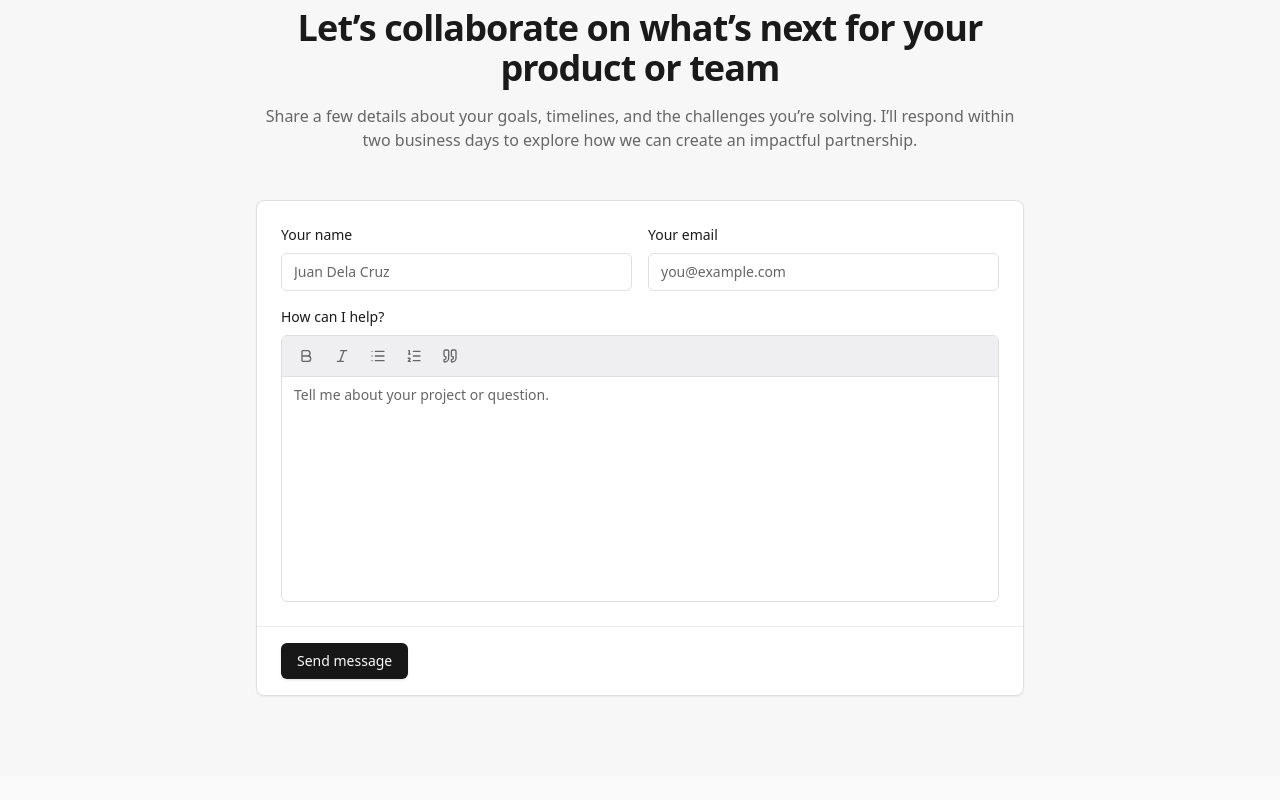
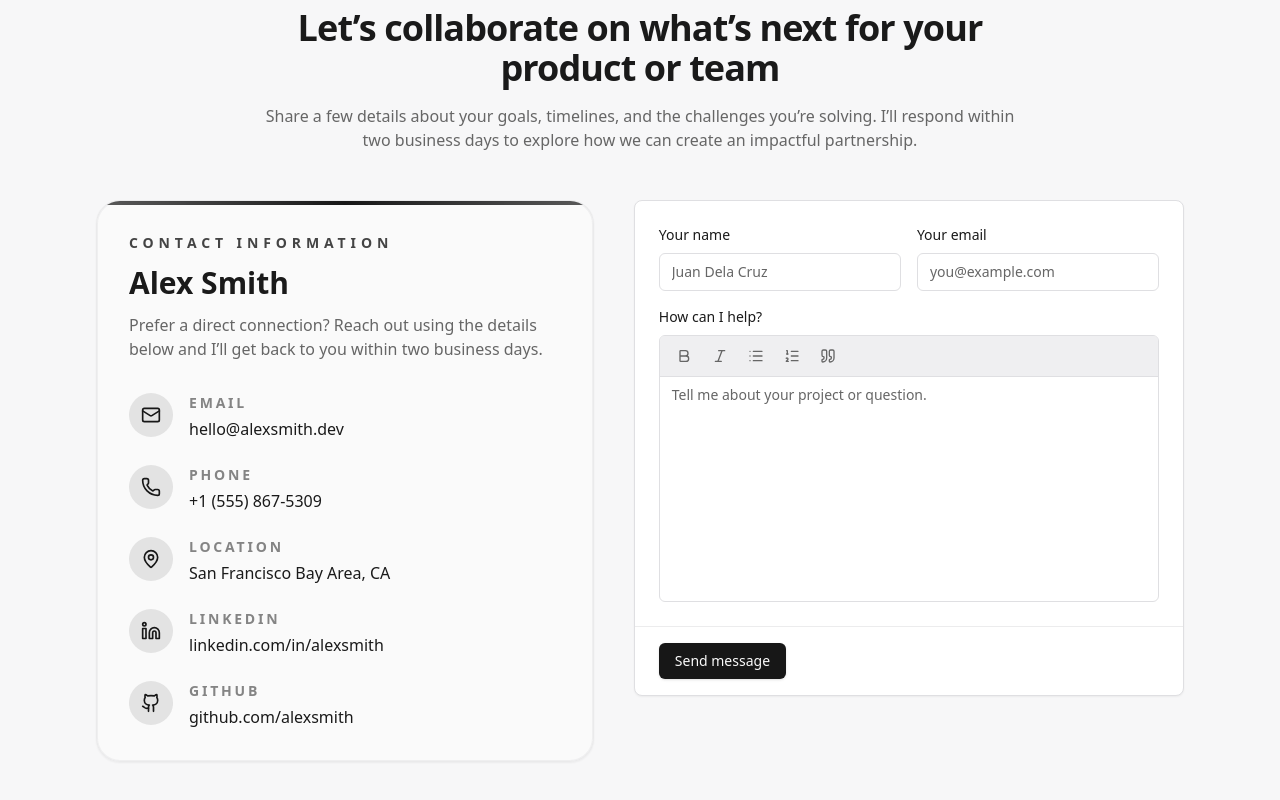
Before and after one commit to Antholem/web-portfolio, a Next.js app: page / in a window 1280 px wide. Shown: the part 1081-1881 px from the top of the page. Before the commit the page ends 1857 px from the top, so only its background shows below. Built offline with nearby package versions, Linux system fonts and the light colour scheme; no server answers.

Commit message:
Add direct contact information panel

```diff
--- a/src/components/contact-section.tsx
+++ b/src/components/contact-section.tsx
@@ -1,4 +1,37 @@
 import ContactForm from "@/components/contact-form";
+import { Github, Linkedin, Mail, MapPin, Phone } from "lucide-react";
+
+const contactDetails = [
+  {
+    icon: Mail,
+    label: "Email",
+    value: "hello@alexsmith.dev",
+    href: "mailto:hello@alexsmith.dev",
+  },
+  {
+    icon: Phone,
+    label: "Phone",
+    value: "+1 (555) 867-5309",
+    href: "tel:+15558675309",
+  },
+  {
+    icon: MapPin,
+    label: "Location",
+    value: "San Francisco Bay Area, CA",
+  },
+  {
+    icon: Linkedin,
+    label: "LinkedIn",
+    value: "linkedin.com/in/alexsmith",
+    href: "https://www.linkedin.com/in/alexsmith",
+  },
+  {
+    icon: Github,
+    label: "GitHub",
+    value: "github.com/alexsmith",
+    href: "https://github.com/alexsmith",
+  },
+];
 
 export default function ContactSection() {
   return (
@@ -16,8 +49,56 @@ export default function ContactSection() {
           </p>
         </div>
 
-        <div className="mx-auto w-full max-w-4xl">
-          <ContactForm />
+        <div className="grid gap-10 lg:grid-cols-[minmax(0,0.95fr)_minmax(0,1.05fr)] lg:items-start">
+          <div className="relative overflow-hidden rounded-3xl border border-border/60 bg-background/95 p-8 shadow-sm shadow-black/5 ring-1 ring-inset ring-border/40 backdrop-blur">
+            <div className="absolute inset-x-0 top-0 h-1 bg-gradient-to-r from-primary/70 via-primary to-primary/70" aria-hidden />
+
+            <div className="relative space-y-3">
+              <p className="text-sm font-semibold uppercase tracking-[0.35em] text-primary/80">
+                Contact information
+              </p>
+              <h3 className="text-2xl font-bold text-foreground sm:text-3xl">Alex Smith</h3>
+              <p className="text-base text-muted-foreground">
+                Prefer a direct connection? Reach out using the details below and I&rsquo;ll get back to you within two
+                business days.
+              </p>
+            </div>
+
+            <div className="relative mt-8 space-y-6">
+              {contactDetails.map(({ icon: Icon, label, value, href }) => {
+                const isExternal = href?.startsWith("http");
+
+                return (
+                  <div key={label} className="flex items-start gap-4">
+                    <span className="flex h-11 w-11 shrink-0 items-center justify-center rounded-full bg-primary/10 text-primary">
+                      <Icon className="h-5 w-5" aria-hidden />
+                    </span>
+                    <div>
+                      <p className="text-sm font-semibold uppercase tracking-[0.2em] text-muted-foreground/80">
+                        {label}
+                      </p>
+                      {href ? (
+                        <a
+                          className="mt-1 inline-flex text-base font-medium text-foreground transition hover:text-primary"
+                          href={href}
+                          target={isExternal ? "_blank" : undefined}
+                          rel={isExternal ? "noreferrer" : undefined}
+                        >
+                          {value}
+                        </a>
+                      ) : (
+                        <p className="mt-1 text-base text-foreground">{value}</p>
+                      )}
+                    </div>
+                  </div>
+                );
+              })}
+            </div>
+          </div>
+
+          <div className="mx-auto w-full max-w-4xl lg:ml-auto">
+            <ContactForm />
+          </div>
         </div>
       </div>
     </section>
```
